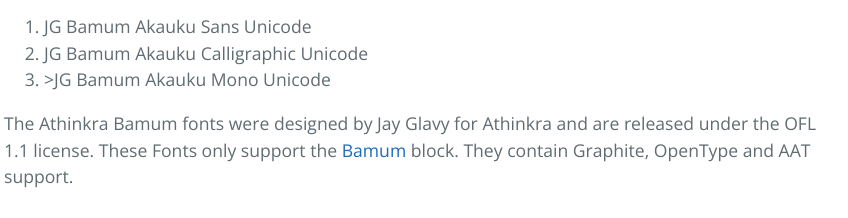
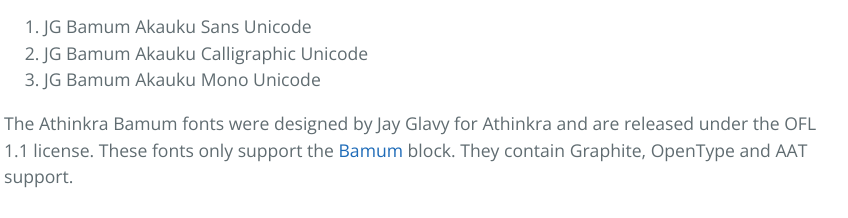
Before and after one commit to athinkra/bamum, a plain HTML site: page index.html in a window 1280 px wide. Shown: the part 578-796 px from the top of the page, 220-1068 px from the left. Drawn offline with nearby package versions, Linux system fonts and the light colour scheme.

Commit message:
fixed typos

```diff
--- a/index.html
+++ b/index.html
@@ -30,10 +30,10 @@
 <ol>
     <li>JG Bamum Akauku Sans Unicode</li>
     <li>JG Bamum Akauku Calligraphic Unicode</li>
-    <li>>JG Bamum Akauku Mono Unicode</li>
+    <li>JG Bamum Akauku Mono Unicode</li>
 </ol>
 
-<p>The Athinkra Bamum fonts were designed by Jay Glavy for Athinkra and are released under the OFL 1.1 license. These Fonts only support the <a href="http://www.unicode.org/charts/PDF/UA6A0.pdf">Bamum</a> block. They contain Graphite, OpenType and AAT support.</p>
+<p>The Athinkra Bamum fonts were designed by Jay Glavy for Athinkra and are released under the OFL 1.1 license. These fonts only support the <a href="http://www.unicode.org/charts/PDF/UA6A0.pdf">Bamum</a> block. They contain Graphite, OpenType and AAT support.</p>
 
 <h3>
 <a id="otherfonts" class="anchor" href="#otherfonts" aria-hidden="true"><span aria-hidden="true" class="octicon octicon-link"></span></a>Other fonts</h3>
```
